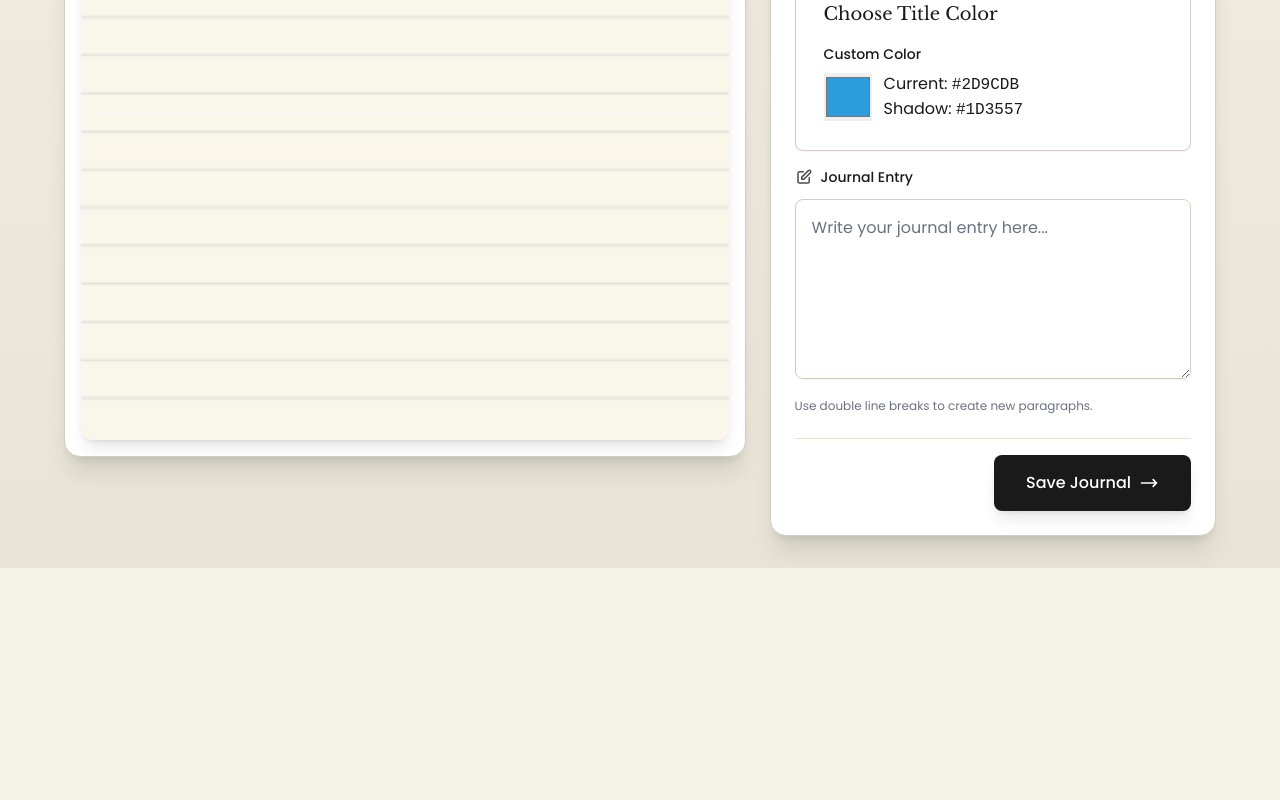
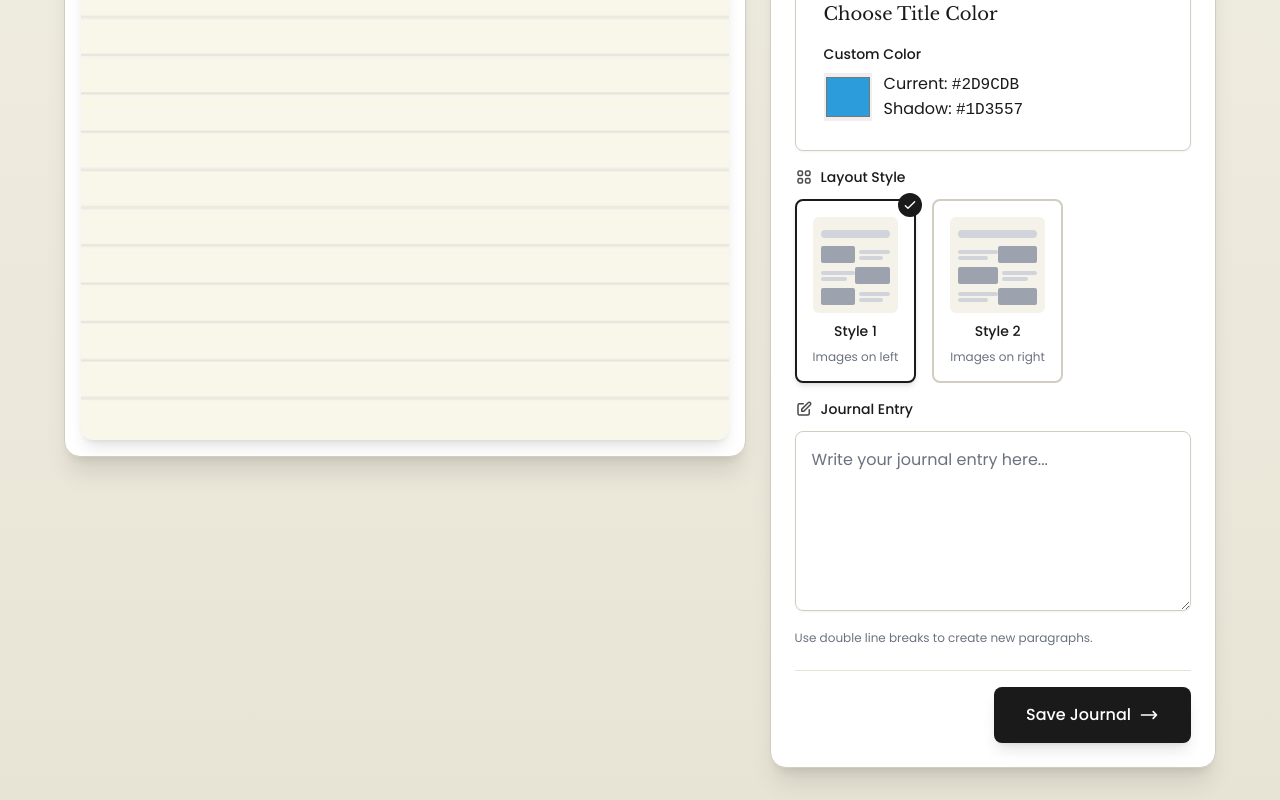
Before and after one commit to zainkhatri/mania, a React (Create React App) app: page / in a window 1280 px wide. Shown: the part 1153-1953 px from the top of the page. Before the commit the page ends 1721 px from the top, so only its background shows below. Built offline with nearby package versions, Linux system fonts and the light colour scheme.

Commit message:
Added two styles

```diff
--- a/package.json
+++ b/package.json
@@ -25,6 +25,7 @@
     "onnxruntime-web": "^1.21.1",
     "react": "^18.2.0",
     "react-dom": "^18.2.0",
+    "react-responsive": "^10.0.1",
     "react-scripts": "5.0.1",
     "react-toastify": "^11.0.5",
     "styled-components": "^6.1.17",
@@ -59,6 +60,7 @@
     "@tailwindcss/aspect-ratio": "^0.4.2",
     "autoprefixer": "^10.4.21",
     "postcss": "^8.5.3",
+    "prettier": "^3.5.3",
     "tailwindcss": "^3.3.5"
   }
 }
--- a/src/components/JournalCanvas.tsx
+++ b/src/components/JournalCanvas.tsx
@@ -48,6 +48,7 @@ interface JournalCanvasProps {
   onNewEntry: () => void;
   templateUrl?: string; // Add optional template URL prop
   textColors?: TextColors; // Direct color customization
+  layoutMode?: 'standard' | 'mirrored'; // Layout mode for the journal
   editMode?: boolean; // Whether we're in edit mode
   onTextClick?: (area: ClickableTextArea) => void; // Callback when text is clicked
   onImageDrag?: (index: number, x: number, y: number) => void; // Callback when image is dragged
@@ -99,6 +100,7 @@ const JournalCanvas: React.FC<JournalCanvasProps> = ({
     locationColor: '#3498DB',
     locationShadowColor: '#AED6F1'
   },
+  layoutMode = 'standard', // Default to standard layout
   template = {
     name: 'Default',
     backgroundColor: '#111111', // Dark background
@@ -468,7 +470,11 @@ const JournalCanvas: React.FC<JournalCanvasProps> = ({
       const textColumnWidth = fullWidth * 0.45; // Wider text
 
       // Define grid layout that fills the entire canvas with no margins
-      const gridLayout = [
+      let gridLayout;
+
+      if (layoutMode === 'standard') {
+        // Standard layout (original): Images on left, text on right
+        gridLayout = [
           // Row 1 - Date spans full width
           { type: 'date', x: 0, y: currentYPosition + 30, width: fullWidth, height: 60 },
           // Row 2 - Location spans full width (moved higher - less Y offset from date)
@@ -478,11 +484,29 @@ const JournalCanvas: React.FC<JournalCanvasProps> = ({
           { type: 'text', x: imageColumnWidth - 50, y: topMargin + headerHeight, width: textColumnWidth + 100, height: rowHeight },
           // Row 4 - Left text, right image
           { type: 'text', x: 0, y: topMargin + headerHeight + rowHeight + 10, width: textColumnWidth + 75, height: rowHeight },
-        { type: 'image', x: textColumnWidth+ 15, y: topMargin + -10 + headerHeight + rowHeight + 60, width: imageColumnWidth - 20, height: rowHeight - 40 },
+          { type: 'image', x: textColumnWidth + 15, y: topMargin + -10 + headerHeight + rowHeight + 60, width: imageColumnWidth - 20, height: rowHeight - 40 },
           // Row 5 - Left image, right text
           { type: 'image', x: 0, y: topMargin + headerHeight + (rowHeight * 2) + 40, width: imageColumnWidth - 20, height: rowHeight - 30 },
           { type: 'text', x: imageColumnWidth - 50, y: topMargin + headerHeight + (rowHeight * 2) + 20, width: textColumnWidth + 100, height: rowHeight + 100 }
         ];
+      } else {
+        // Mirrored layout: Text on left, images on right
+        gridLayout = [
+          // Row 1 - Date spans full width
+          { type: 'date', x: 0, y: currentYPosition + 30, width: fullWidth, height: 60 },
+          // Row 2 - Location spans full width (moved higher - less Y offset from date)
+          { type: 'location', x: 0, y: currentYPosition + 40, width: fullWidth, height: 60 },
+          // Row 3 - Left text, right image
+          { type: 'text', x: 0, y: topMargin + headerHeight, width: textColumnWidth + 100, height: rowHeight },
+          { type: 'image', x: textColumnWidth + 50, y: topMargin + headerHeight + 50, width: imageColumnWidth - 20, height: rowHeight - 30 },
+          // Row 4 - Left image, right text
+          { type: 'image', x: 0, y: topMargin + -10 + headerHeight + rowHeight + 60, width: imageColumnWidth - 20, height: rowHeight - 40 },
+          { type: 'text', x: imageColumnWidth - 50, y: topMargin + headerHeight + rowHeight + 10, width: textColumnWidth + 75, height: rowHeight },
+          // Row 5 - Left text, right image
+          { type: 'text', x: 0, y: topMargin + headerHeight + (rowHeight * 2) + 20, width: textColumnWidth + 100, height: rowHeight + 100 },
+          { type: 'image', x: textColumnWidth + 50, y: topMargin + headerHeight + (rowHeight * 2) + 40, width: imageColumnWidth - 20, height: rowHeight - 30 }
+        ];
+      }
 
       // Extract text areas and image positions from grid layout
       const textAreas = gridLayout.filter(item => item.type === 'text');
@@ -853,7 +877,7 @@ const JournalCanvas: React.FC<JournalCanvasProps> = ({
     } catch (error) {
       console.error("Error drawing canvas:", error);
     }
-  }, [date, location, textSections, imageObjects, isLoading, templateImage, fontLoaded, getCombinedText, textColors, forceRender, props.forceUpdate, renderCount]);
+  }, [date, location, textSections, imageObjects, isLoading, templateImage, fontLoaded, getCombinedText, textColors, forceRender, props.forceUpdate, renderCount, layoutMode]);
 
   // Replace both export functions with a single ultra-high-quality export
   const exportUltraHDPDF = () => {
--- a/src/components/JournalForm.tsx
+++ b/src/components/JournalForm.tsx
@@ -2,6 +2,7 @@ import React, { useState, useRef, useEffect, useCallback } from 'react';
 import { motion } from 'framer-motion';
 import JournalCanvas, { ClickableTextArea } from './JournalCanvas';
 import SimpleColorPicker, { TextColors } from './TempColorPicker';
+import LayoutToggle from './LayoutToggle';
 // @ts-ignore
 import html2canvas from 'html2canvas';
 // Import html2pdf properly
@@ -53,6 +54,7 @@ const JournalForm: React.FC<JournalFormProps> = ({
   const [journalText, setJournalText] = useState('');
   const [images, setImages] = useState<string[]>([]);
   const [date, setDate] = useState(new Date());
+  const [layoutMode, setLayoutMode] = useState<'standard' | 'mirrored'>('standard');
   const [submitted, setSubmitted] = useState(false);
   const [isLoadingImage, setIsLoadingImage] = useState(false);
   const [textColors, setTextColors] = useState<TextColors>({
@@ -65,6 +67,7 @@ const JournalForm: React.FC<JournalFormProps> = ({
     text: string[];
     images: string[];
     textColors: TextColors;
+    layoutMode: 'standard' | 'mirrored';
     forceUpdate?: number;
   }>({
     date: new Date(),
@@ -74,7 +77,8 @@ const JournalForm: React.FC<JournalFormProps> = ({
     textColors: {
       locationColor: '#2D9CDB',
       locationShadowColor: '#1D3557',
-    }
+    },
+    layoutMode: 'standard'
   });
 
   // Save notification state
@@ -266,6 +270,9 @@ const JournalForm: React.FC<JournalFormProps> = ({
         setSubmittedData(savedSubmittedJournal);
         setSubmitted(true);
         setTextColors(savedSubmittedJournal.textColors);
+        if (savedSubmittedJournal.layoutMode) {
+          setLayoutMode(savedSubmittedJournal.layoutMode);
+        }
         console.log('Restored submitted journal from localStorage');
         return; // Exit early if we found and restored a submitted journal
       } catch (error) {
@@ -286,6 +293,9 @@ const JournalForm: React.FC<JournalFormProps> = ({
           locationColor: '#2D9CDB',
           locationShadowColor: '#1D3557',
         });
+        if (savedDraftJournal.layoutMode) {
+          setLayoutMode(savedDraftJournal.layoutMode);
+        }
         console.log('Restored draft journal from localStorage');
       } catch (error) {
         console.error('Error restoring draft journal:', error);
@@ -788,7 +798,8 @@ const JournalForm: React.FC<JournalFormProps> = ({
       location,
       text: textSections,
       images,
-      textColors
+      textColors,
+      layoutMode
     };
 
     setSubmittedData(newSubmittedData);
@@ -815,6 +826,7 @@ const JournalForm: React.FC<JournalFormProps> = ({
     setJournalText('');
     setImages([]);
     setDate(new Date());
+    setLayoutMode('standard');
     setSubmitted(false);
     setActiveEditField(null);
     setActiveTextSection(-1);
@@ -931,7 +943,7 @@ const JournalForm: React.FC<JournalFormProps> = ({
     }
   };
 
-  // Handle clicking on text areas in the canvas
+  // Fix for layoutMode in the edit panel
   const handleTextClick = (area: ClickableTextArea) => {
     if (area.type === 'location') {
       setActiveEditField('location');
@@ -1574,7 +1586,8 @@ const JournalForm: React.FC<JournalFormProps> = ({
       journalText,
       images,
       date: date.toISOString(),
-      textColors
+      textColors,
+      layoutMode
     };
 
     if (saveToLocalStorage('webjournal_draft', draftData)) {
@@ -1747,6 +1760,7 @@ const JournalForm: React.FC<JournalFormProps> = ({
                   onNewEntry={handleReset}
                   templateUrl={templateUrl}
                   textColors={submitted ? submittedData.textColors : textColors}
+                  layoutMode={submitted ? submittedData.layoutMode : layoutMode}
                   editMode={submitted}
                   onTextClick={handleTextClick}
                   onImageDrag={(index, x, y) => {
@@ -1779,6 +1793,18 @@ const JournalForm: React.FC<JournalFormProps> = ({
                   />
                 </div>
               </div>
+
+              {/* Layout Style Toggle */}
+              <LayoutToggle
+                layoutMode={submittedData.layoutMode}
+                setLayoutMode={(mode) => {
+                  setSubmittedData({
+                    ...submittedData,
+                    layoutMode: mode,
+                    forceUpdate: Date.now(),
+                  });
+                }}
+              />
 
               {/* Text Editor */}
               <div className="bg-white rounded-xl shadow-md overflow-hidden border border-[#d1cdc0]">
@@ -2084,6 +2110,12 @@ const JournalForm: React.FC<JournalFormProps> = ({
                       </div>
                     </div>
 
+                    {/* Layout Style Toggle */}
+                    <LayoutToggle
+                      layoutMode={layoutMode}
+                      setLayoutMode={setLayoutMode}
+                    />
+
                     <div className="space-y-3">
                       <label htmlFor="journalText" className="block text-sm font-medium text-[#1a1a1a] flex items-center gap-2">
                         <svg width="18" height="18" fill="none" stroke="currentColor" viewBox="0 0 24 24" xmlns="http://www.w3.org/2000/svg" className="text-[#4a4a4a]">
--- /dev/null
+++ b/src/components/LayoutToggle.tsx
@@ -0,0 +1,125 @@
+import React from 'react';
+
+interface LayoutToggleProps {
+  layoutMode: 'standard' | 'mirrored';
+  setLayoutMode: (mode: 'standard' | 'mirrored') => void;
+}
+
+const LayoutToggle: React.FC<LayoutToggleProps> = ({ layoutMode, setLayoutMode }) => {
+  return (
+    <div className="space-y-3">
+      <label className="block text-sm font-medium text-[#1a1a1a] flex items-center gap-2">
+        <svg width="18" height="18" fill="none" stroke="currentColor" viewBox="0 0 24 24" xmlns="http://www.w3.org/2000/svg" className="text-[#4a4a4a]">
+          <path strokeLinecap="round" strokeLinejoin="round" strokeWidth="2" d="M4 6a2 2 0 012-2h2a2 2 0 012 2v2a2 2 0 01-2 2H6a2 2 0 01-2-2V6zM14 6a2 2 0 012-2h2a2 2 0 012 2v2a2 2 0 01-2 2h-2a2 2 0 01-2-2V6zM4 16a2 2 0 012-2h2a2 2 0 012 2v2a2 2 0 01-2 2H6a2 2 0 01-2-2v-2zM14 16a2 2 0 012-2h2a2 2 0 012 2v2a2 2 0 01-2 2h-2a2 2 0 01-2-2v-2z"></path>
+        </svg>
+        <span>Layout Style</span>
+      </label>
+
+      <div className="flex flex-wrap gap-4">
+        <div
+          onClick={() => setLayoutMode('standard')}
+          className={`relative p-4 border-2 rounded-lg cursor-pointer transition-all duration-200 ${
+            layoutMode === 'standard'
+              ? 'border-[#1a1a1a] bg-white shadow-md'
+              : 'border-[#d1cdc0] bg-white/50 hover:border-[#a7a49a]'
+          }`}
+        >
+          <div className="flex flex-col items-center gap-2">
+            <div className="w-full h-24 bg-[#f5f2e9] rounded-md p-2 flex flex-col space-y-1">
+              {/* Top row */}
+              <div className="w-full h-1/4 flex items-center justify-center">
+                <div className="w-full h-2 bg-gray-300 rounded-full"></div>
+              </div>
+              {/* Middle row - Image left, text right */}
+              <div className="flex w-full h-1/4">
+                <div className="w-1/2 h-full bg-gray-400 rounded-sm"></div>
+                <div className="w-1/2 h-full pl-1 flex flex-col justify-center space-y-[2px]">
+                  <div className="h-1 w-full bg-gray-300 rounded-sm"></div>
+                  <div className="h-1 w-3/4 bg-gray-300 rounded-sm"></div>
+                </div>
+              </div>
+              {/* Middle row - Text left, image right */}
+              <div className="flex w-full h-1/4">
+                <div className="w-1/2 h-full flex flex-col justify-center space-y-[2px]">
+                  <div className="h-1 w-full bg-gray-300 rounded-sm"></div>
+                  <div className="h-1 w-3/4 bg-gray-300 rounded-sm"></div>
+                </div>
+                <div className="w-1/2 h-full pl-1 bg-gray-400 rounded-sm"></div>
+              </div>
+              {/* Bottom row - Image left, text right */}
+              <div className="flex w-full h-1/4">
+                <div className="w-1/2 h-full bg-gray-400 rounded-sm"></div>
+                <div className="w-1/2 h-full pl-1 flex flex-col justify-center space-y-[2px]">
+                  <div className="h-1 w-full bg-gray-300 rounded-sm"></div>
+                  <div className="h-1 w-3/4 bg-gray-300 rounded-sm"></div>
+                </div>
+              </div>
+            </div>
+            <span className="text-sm font-medium">Style 1</span>
+            <span className="text-xs text-gray-500">Images on left</span>
+          </div>
+          {layoutMode === 'standard' && (
+            <div className="absolute -top-2 -right-2 bg-[#1a1a1a] rounded-full p-1">
+              <svg className="w-4 h-4 text-white" fill="none" stroke="currentColor" viewBox="0 0 24 24" xmlns="http://www.w3.org/2000/svg">
+                <path strokeLinecap="round" strokeLinejoin="round" strokeWidth="2" d="M5 13l4 4L19 7"></path>
+              </svg>
+            </div>
+          )}
+        </div>
+
+        <div
+          onClick={() => setLayoutMode('mirrored')}
+          className={`relative p-4 border-2 rounded-lg cursor-pointer transition-all duration-200 ${
+            layoutMode === 'mirrored'
+              ? 'border-[#1a1a1a] bg-white shadow-md'
+              : 'border-[#d1cdc0] bg-white/50 hover:border-[#a7a49a]'
+          }`}
+        >
+          <div className="flex flex-col items-center gap-2">
+            <div className="w-full h-24 bg-[#f5f2e9] rounded-md p-2 flex flex-col space-y-1">
+              {/* Top row */}
+              <div className="w-full h-1/4 flex items-center justify-center">
+                <div className="w-full h-2 bg-gray-300 rounded-full"></div>
+              </div>
+              {/* Middle row - Text left, image right */}
+              <div className="flex w-full h-1/4">
+                <div className="w-1/2 h-full flex flex-col justify-center space-y-[2px]">
+                  <div className="h-1 w-full bg-gray-300 rounded-sm"></div>
+                  <div className="h-1 w-3/4 bg-gray-300 rounded-sm"></div>
+                </div>
+                <div className="w-1/2 h-full pl-1 bg-gray-400 rounded-sm"></div>
+              </div>
+              {/* Middle row - Image left, text right */}
+              <div className="flex w-full h-1/4">
+                <div className="w-1/2 h-full bg-gray-400 rounded-sm"></div>
+                <div className="w-1/2 h-full pl-1 flex flex-col justify-center space-y-[2px]">
+                  <div className="h-1 w-full bg-gray-300 rounded-sm"></div>
+                  <div className="h-1 w-3/4 bg-gray-300 rounded-sm"></div>
+                </div>
+              </div>
+              {/* Bottom row - Text left, image right */}
+              <div className="flex w-full h-1/4">
+                <div className="w-1/2 h-full flex flex-col justify-center space-y-[2px]">
+                  <div className="h-1 w-full bg-gray-300 rounded-sm"></div>
+                  <div className="h-1 w-3/4 bg-gray-300 rounded-sm"></div>
+                </div>
+                <div className="w-1/2 h-full pl-1 bg-gray-400 rounded-sm"></div>
+              </div>
+            </div>
+            <span className="text-sm font-medium">Style 2</span>
+            <span className="text-xs text-gray-500">Images on right</span>
+          </div>
+          {layoutMode === 'mirrored' && (
+            <div className="absolute -top-2 -right-2 bg-[#1a1a1a] rounded-full p-1">
+              <svg className="w-4 h-4 text-white" fill="none" stroke="currentColor" viewBox="0 0 24 24" xmlns="http://www.w3.org/2000/svg">
+                <path strokeLinecap="round" strokeLinejoin="round" strokeWidth="2" d="M5 13l4 4L19 7"></path>
+              </svg>
+            </div>
+          )}
+        </div>
+      </div>
+    </div>
+  );
+};
+
+export default LayoutToggle;
```
Also changed, not shown: 1 other file (tests, documents, lock files or other folders). Lines whose indentation alone changed are shown as unchanged.
